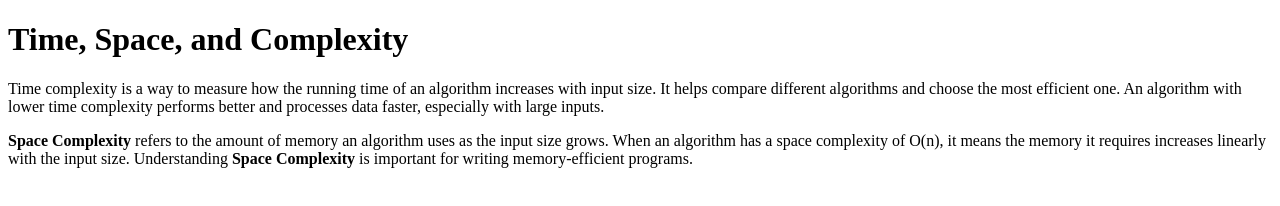
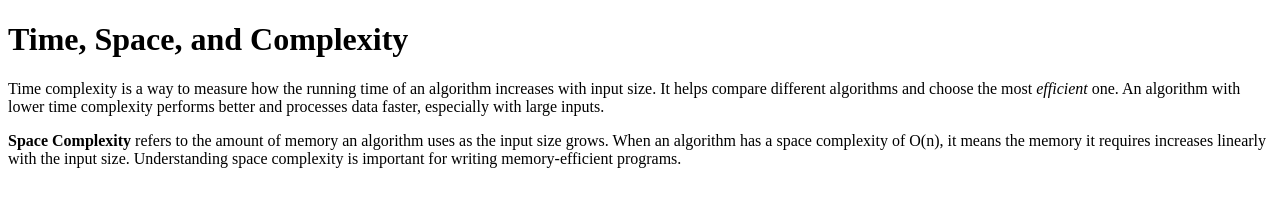
Before and after one commit to acciojob/time-and-space-complexity-Rupesh3000, a website: page main.html in a window 1280 px wide. Drawn offline with Linux system fonts and the light colour scheme.

Commit message:
created a submission

```diff
--- a/main.html
+++ b/main.html
@@ -8,18 +8,18 @@
 
 <body>
 	<!-- the entire body must be written by student -->
- <h1>Time, Space, and Complexity</h1>
+  <h1>Time, Space, and Complexity</h1>
 
     <p>
         Time complexity is a way to measure how the running time of an algorithm increases with input size.
-        It helps compare different algorithms and choose the most efficient one. An algorithm with lower
+        It helps compare different algorithms and choose the most <em>efficient</em> one. An algorithm with lower
         time complexity performs better and processes data faster, especially with large inputs.
     </p>
 
     <p>
         <b>Space Complexity</b> refers to the amount of memory an algorithm uses as the input size grows. When an
         algorithm has a space complexity of O(n), it means the memory it requires increases linearly with the input size.
-        Understanding <b>Space Complexity</b> is important for writing memory-efficient programs.
+        Understanding space complexity is important for writing memory-efficient programs.
     </p>
     <script type="text/javascript" src="./script.js">
 </script>
```
